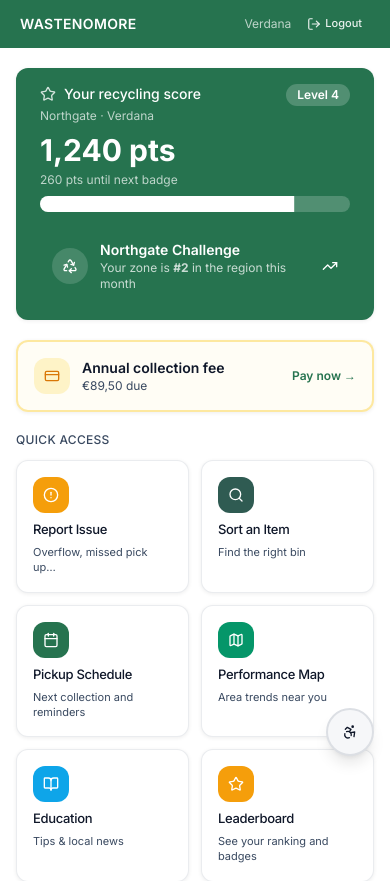
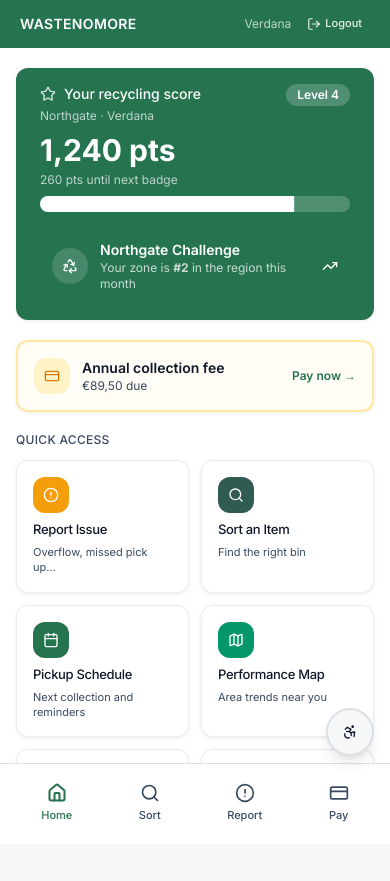
Before and after one commit to xdkyree/wastenomore, a React (Vite) app: page /citizen in a window 390 px wide. Shown: the top 881 px of the page. After the commit the page ends 844 px from the top, so only its background shows below. Built offline with nearby package versions, Linux system fonts and the light colour scheme.

Commit message:
Lock the navbar layout in place

```diff
--- a/src/components/layout/CitizenLayout.tsx
+++ b/src/components/layout/CitizenLayout.tsx
@@ -27,9 +27,9 @@ export function CitizenLayout({ children }: CitizenLayoutProps) {
   }, [location.pathname])
 
   return (
-    <div className="min-h-screen bg-background flex justify-center md:items-center md:p-4">
+    <div className="h-[100dvh] overflow-hidden bg-background flex justify-center md:min-h-screen md:h-auto md:items-center md:p-4">
       <AccessibilityToolbar showSpeak placement="bottom-above-nav" />
-      <div className="relative w-full min-h-screen bg-white flex flex-col shadow-lg md:h-[calc(100vh-2rem)] md:w-auto md:min-h-0 md:aspect-[9/19.5] md:max-w-none md:overflow-hidden md:rounded-[2rem] md:border">
+      <div className="relative w-full h-[100dvh] overflow-hidden bg-white flex flex-col shadow-lg md:h-[calc(100vh-2rem)] md:w-auto md:min-h-0 md:aspect-[9/19.5] md:max-w-none md:rounded-[2rem] md:border">
         {/* Status bar area */}
         <div className={cn("flex items-center justify-between px-5 bg-primary", simpleMode ? "h-16" : "h-12")}>
           <span className={cn("text-white font-semibold tracking-wide", simpleMode ? "text-base" : "text-sm")}>WASTENOMORE</span>
@@ -57,13 +57,13 @@ export function CitizenLayout({ children }: CitizenLayoutProps) {
         </div>
 
         {/* Page content — id used by TTS to read only the relevant area */}
-        <div id="citizen-page-content" className="mobile-app-scroll flex-1 overflow-y-auto pb-24">
+        <div id="citizen-page-content" className="mobile-app-scroll flex-1 min-h-0 overflow-y-auto pb-24">
           {children}
         </div>
 
         {/* Bottom nav */}
         <nav
-          className="absolute bottom-0 left-0 w-full border-t bg-white"
+          className="absolute bottom-0 left-0 z-20 w-full border-t bg-white"
           aria-label="Main navigation"
           role="navigation"
         >
```
